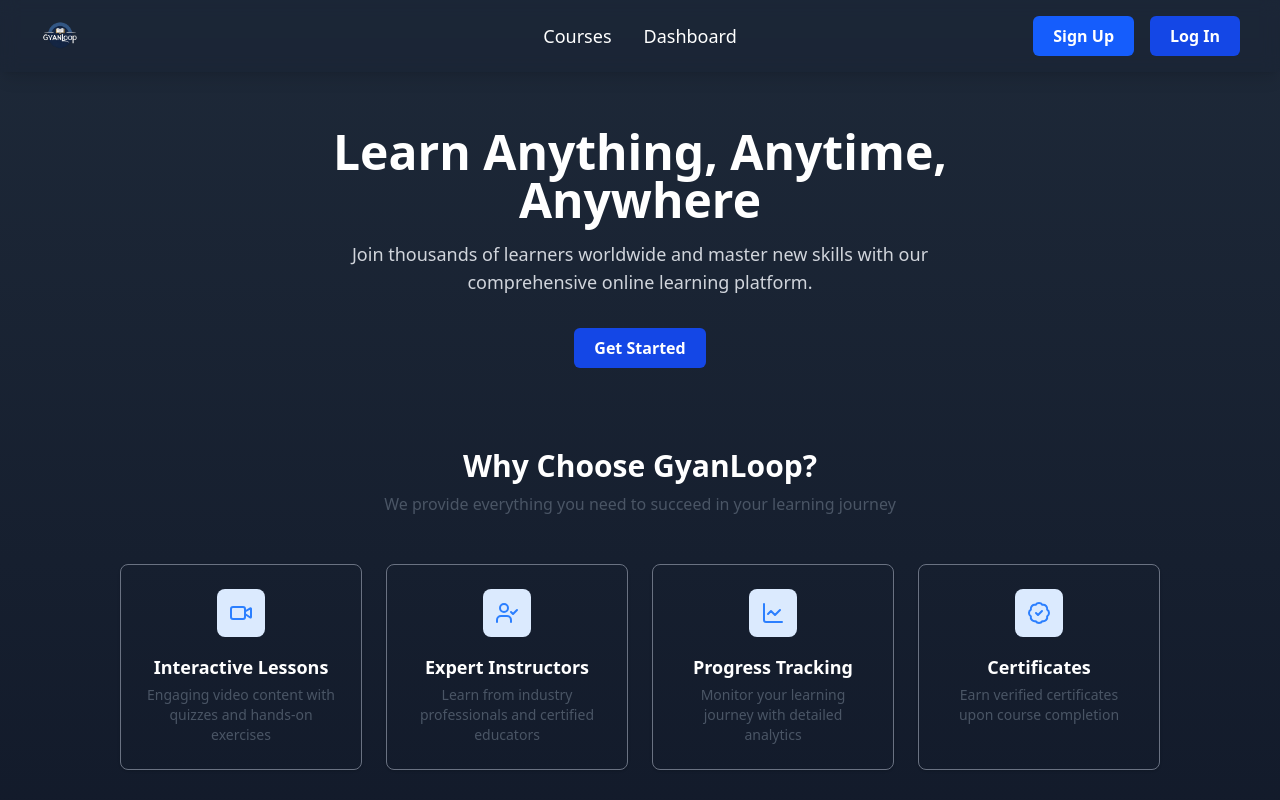
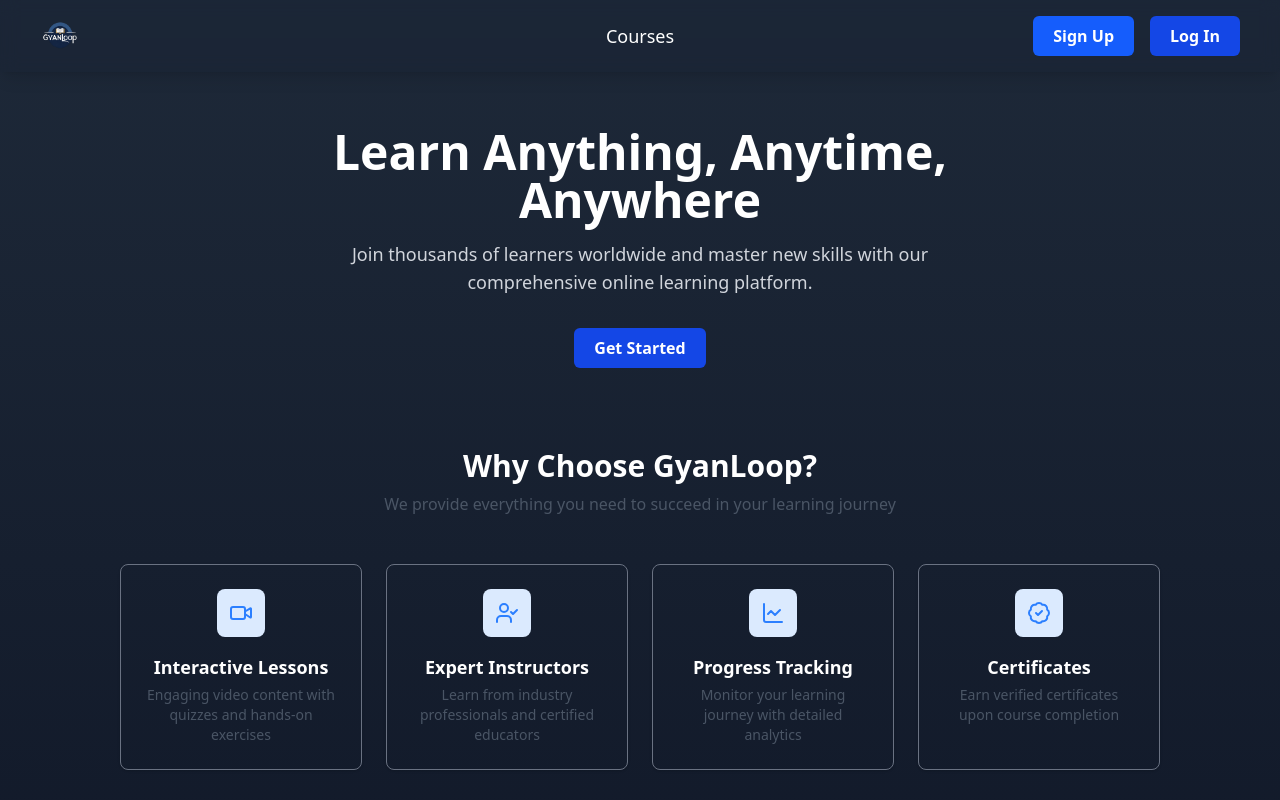
Before and after one commit to AyushDeuja/GyanLoop-E-Learning-Platform, a React (Vite) app: page / in a window 1280 px wide. Shown: the top 800 px of the page. Built offline with nearby package versions, Linux system fonts and the light colour scheme.

Commit message:
changed dashboard feature for specific users

```diff
--- a/src/components/Navbar.jsx
+++ b/src/components/Navbar.jsx
@@ -54,6 +54,7 @@ const NavBar = () => {
           >
             Courses
           </NavLink>
+          {user && (
             <NavLink
               to="/dashboard"
               className={({ isActive }) =>
@@ -64,6 +65,7 @@ const NavBar = () => {
             >
               Dashboard
             </NavLink>
+          )}
         </div>
 
         <div className="hidden lg:flex items-center space-x-4 z-30">
--- a/src/pages/SignUp.jsx
+++ b/src/pages/SignUp.jsx
@@ -16,11 +16,11 @@ const signupSchema = object({
     .min(6, "Password must be at least 6 characters"),
   mobile: string().required("Mobile is required"),
   email: string()
+    .required("Email is required")
     .matches(
       /^[a-zA-Z0-9._%+-]+@[a-zA-Z0-9.-]+\.[a-zA-Z]{2,}$/,
       "Email must be a valid email address"
-    )
-    .required("Email is required"),
+    ),
   name: string()
     .required("Name is required")
     .matches(
```
Lines whose indentation alone changed are shown as unchanged.
